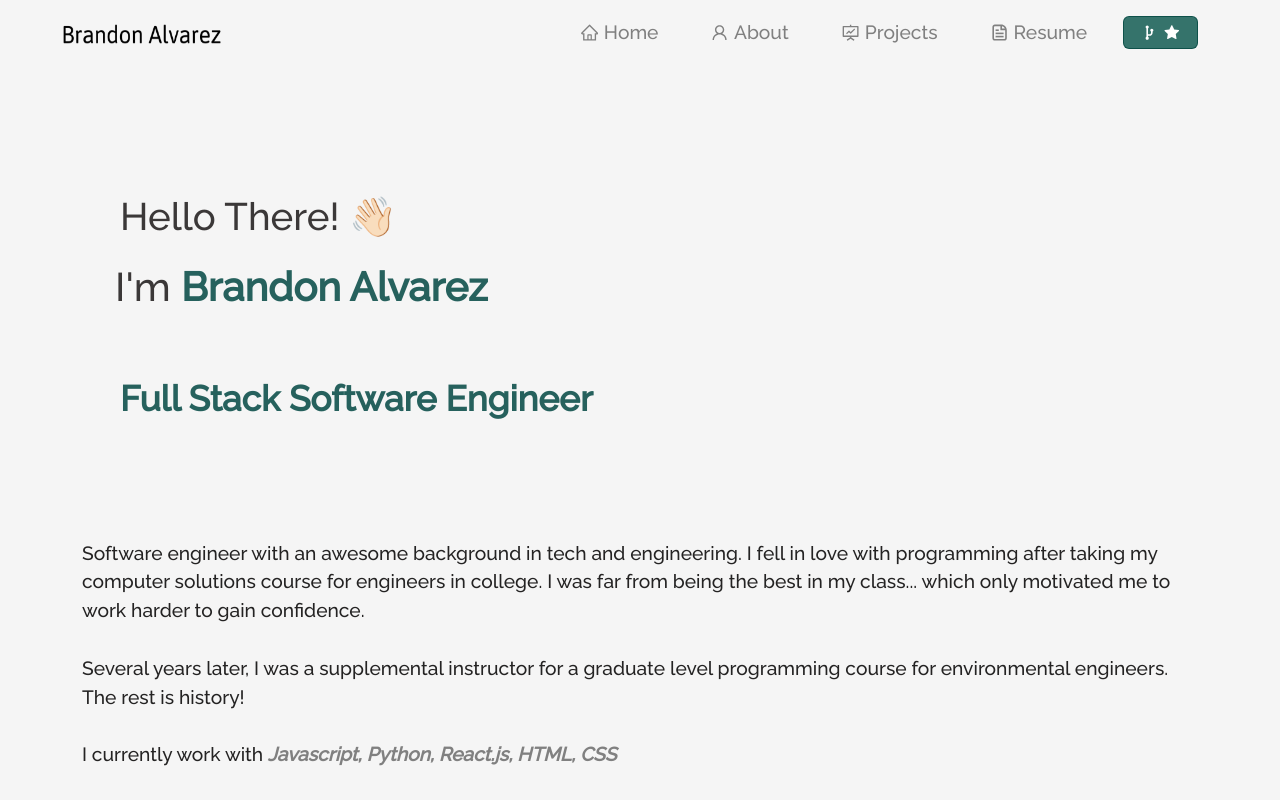
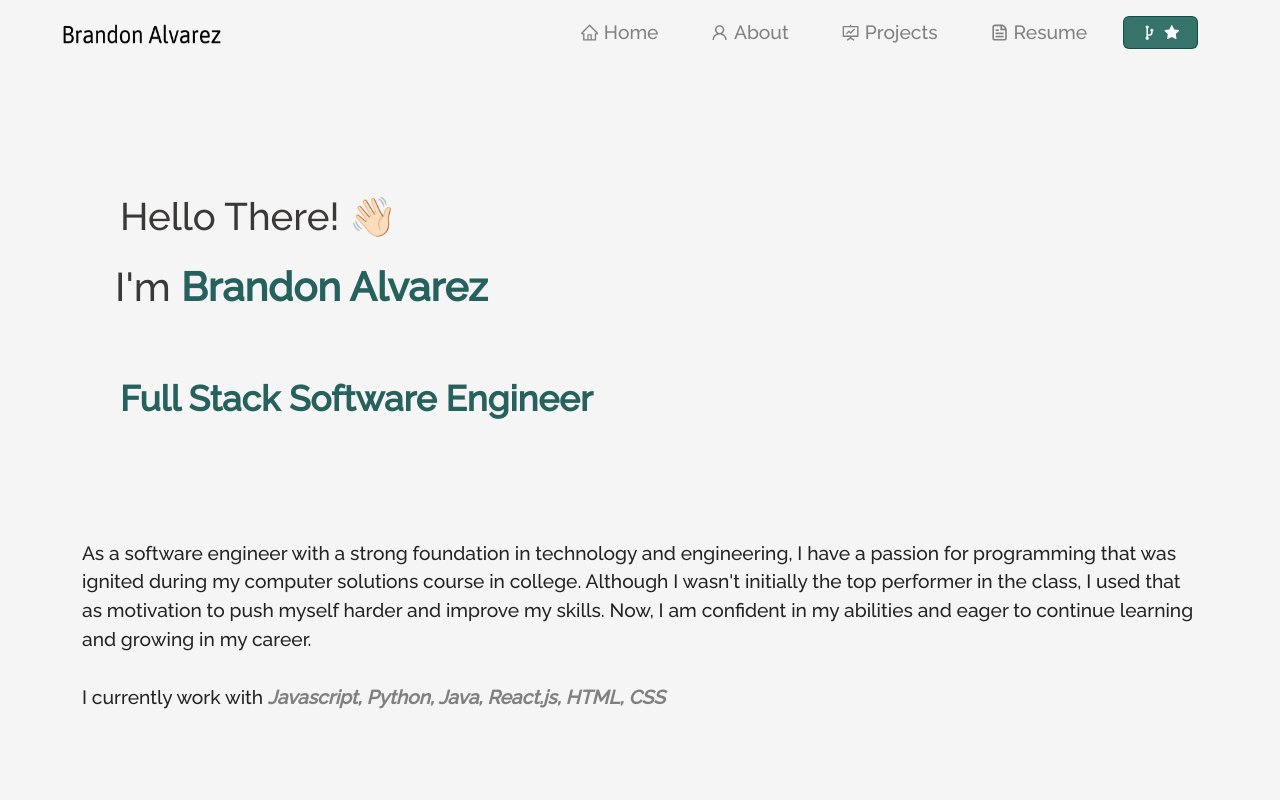
Before and after one commit to Brandon-Alvarez-03/Brandon-Alvarez-03.github.io, a React (Create React App) app: page / in a window 1280 px wide. Shown: the top 800 px of the page. Built offline with nearby package versions, Linux system fonts and the light colour scheme.

Commit message:
update resume, preload css, home content

```diff
--- a/src/App.css
+++ b/src/App.css
@@ -1,16 +1,5 @@
 .App {
   text-align: center;
-}
-
-.App-logo {
-  height: 40vmin;
-  pointer-events: none;
-}
-
-@media (prefers-reduced-motion: no-preference) {
-  .App-logo {
-    animation: App-logo-spin infinite 20s linear;
-  }
 }
 
 .App-header {
@@ -27,12 +16,3 @@
 .App-link {
   color: #61dafb;
 }
-
-@keyframes App-logo-spin {
-  from {
-    transform: rotate(0deg);
-  }
-  to {
-    transform: rotate(360deg);
-  }
-}
--- a/src/components/Home/Home2.jsx
+++ b/src/components/Home/Home2.jsx
@@ -10,22 +10,19 @@ function Home2() {
         <Row>
           <Col md={12} className="home-about-description">
             <p className="home-about-body">
-              Software engineer with an awesome background in tech and
-              engineering. I fell in love with programming after taking my
-              computer solutions course for engineers in college. I was far from
-              being the best in my class... which only motivated me to work
-              harder to gain confidence.
-              <br />
-              <br />
-              Several years later, I was a supplemental instructor for a
-              graduate level programming course for environmental engineers. The
-              rest is history!
+              As a software engineer with a strong foundation in technology and
+              engineering, I have a passion for programming that was ignited
+              during my computer solutions course in college. Although I wasn't
+              initially the top performer in the class, I used that as
+              motivation to push myself harder and improve my skills. Now, I am
+              confident in my abilities and eager to continue learning and
+              growing in my career.
               <br />
               <br />I currently work with
               <i>
                 <b className="gray">
                   {" "}
-                  Javascript, Python, React.js, HTML, CSS{" "}
+                  Javascript, Python, Java, React.js, HTML, CSS{" "}
                 </b>
               </i>
             </p>
@@ -34,7 +31,7 @@ function Home2() {
         <Row>
           <Col md={12} className="home-about-social">
             <h2>CONNECT WITH ME</h2>
-            <br/>
+            <br />
             <ul className="home-about-social-links">
               <li className="social-icons">
                 <a
--- a/src/components/Resume/Resume.jsx
+++ b/src/components/Resume/Resume.jsx
@@ -1,7 +1,7 @@
 import React, {useState, useEffect} from "react";
 import {Container, Row} from "react-bootstrap";
 import Button from "react-bootstrap/Button";
-import pdf from "../../assets/Resume_Brandon_Alvarez.pdf";
+import pdf from "../../assets/Brandon_Alvarez_Res.pdf";
 import {AiOutlineDownload} from "react-icons/ai";
 import {Document, Page, pdfjs} from "react-pdf";
 import "react-pdf/dist/esm/Page/AnnotationLayer.css";
--- a/src/style.css
+++ b/src/style.css
@@ -32,7 +32,7 @@ button:focus {
   width: 100%;
   height: 100%;
   z-index: 999999;
-  background-color: #0c0513;
+  background-color: rgb(228, 225, 225);
   /* background-image: url(./Assets/pre.svg); */
   background-repeat: no-repeat;
   background-position: center;
@@ -157,7 +157,7 @@ button:focus {
 .logo {
   height: 1.2em !important;
   width: 9em !important;
-  margin-left: -1em!important;
+  margin-left: -1em !important;
 }
 
 .navbar-nav .nav-link {
@@ -446,7 +446,7 @@ button:focus {
 }
 
 .blockquote {
-  color: rgb(36, 35, 35)!important;
+  color: rgb(36, 35, 35) !important;
 }
 
 /* --------- */
```
Also changed, not shown: src/Particle.jsx (deleted, +0 -55 lines), src/components/Projects/Projects.jsx (+0 -34 lines), 2 other files (tests, documents, lock files or other folders).
